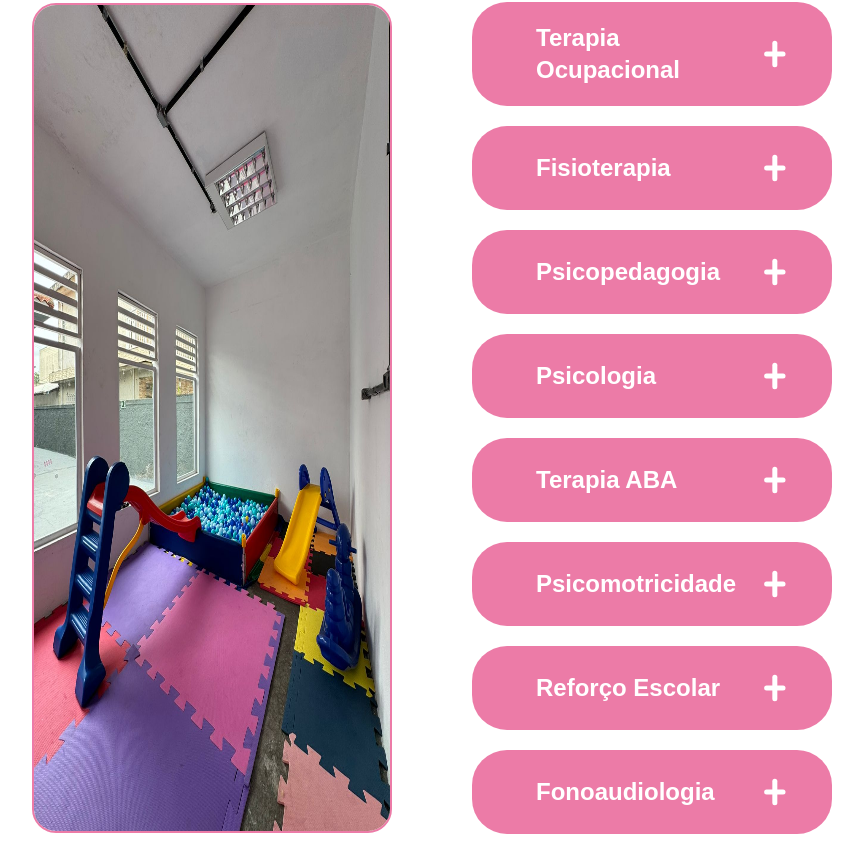
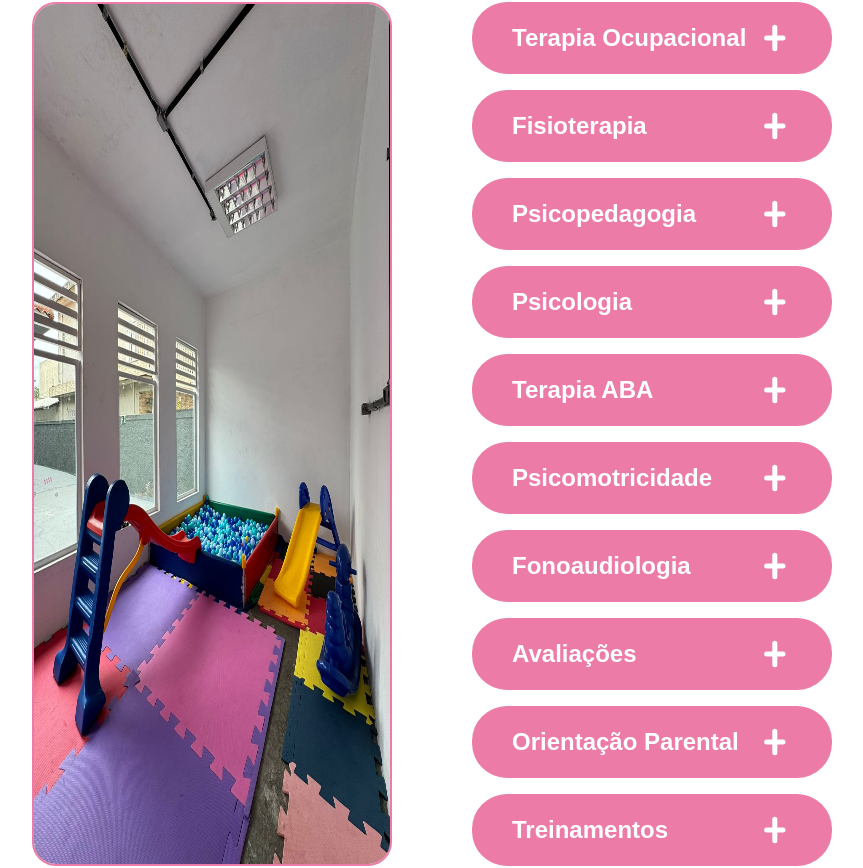
Before and after one commit to RonaldMamani/LaBrinque, a React (Vite) app: page /servicos in a window 1280 px wide. Shown: the part 382-1250 px from the top of the page, without its empty margins (208-1071 px from the left). Built offline with nearby package versions, Linux system fonts and the light colour scheme.

Commit message:
Ajustando dados de serviços da clinica e modificando infomações no Home

```diff
--- a/src/components/ButtonInteractive/index.jsx
+++ b/src/components/ButtonInteractive/index.jsx
@@ -2,11 +2,10 @@ import Mais from "/src/assets/Add.svg";
 import Menos from "/src/assets/Less.svg";
 
 export default function ButtonInteractive({title, text, isOpen, onClick}) {
-
     return (
         <button
             className="
-                pl-16 pr-10 py-5 bg-[#EC7BA7] text-white text-start rounded-[35px] overflow-hidden
+                px-10 py-3.5 bg-[#EC7BA7] text-white text-start rounded-[35px] overflow-hidden
                 hover:bg-[#DF6F7F] hover:scale-105 transition-all
             "
             onClick={onClick}
--- a/src/components/ContainerFuncionario/index.jsx
+++ b/src/components/ContainerFuncionario/index.jsx
@@ -1,3 +1,4 @@
+import ButtonStaticRose from "../ButtonStaticRose";
 import ContainerImage from "../ContainerImage";
 
 export default function ContainerFuncionario({imageUrl, alt, nome, cargo}) {
--- a/src/components/ContainerImage/index.jsx
+++ b/src/components/ContainerImage/index.jsx
@@ -32,9 +32,7 @@ export default function ContainerImage({ src, alt, className}) {
                     src={src}
                     alt={alt}
                     className="
-                        w-[400px] h-[550px] rounded-xl cursor-default
-                        md:w-[600px] md:h-[750px]
-                        lg:w-[700px] lg:h-[875px]
+                        h-[90%] rounded-xl cursor-default
                         "
                 />
                 </div>
--- a/src/components/Informacoes/index.jsx
+++ b/src/components/Informacoes/index.jsx
@@ -1,4 +1,6 @@
-import Forms from "../Forms";
+import ImagemInfo from "/src/assets/IMAGEM-INFO.jpg";
+
+import ContainerImage from "../ContainerImage";
 
 export default function Informacoes() {
 
@@ -14,15 +16,15 @@ export default function Informacoes() {
             <h4 className="
                 text-[#EF7811] font-extrabold text-3xl
                 lg:text-[48px]
-                ">Entre em Contato</h4>
+                ">Mais Informações</h4>
             <div className="
                 w-full flex flex-col gap-10
-                lg:grid lg:grid-cols-3 lg:gap-14
+                lg:grid lg:grid-cols-2
                 ">
                 <a href={googleMapsUrl}
                     target="_blank"
                     rel="noopener noreferrer"
-                    className="lg:col-span-2"
+                    className=""
                     >
                     <div className="
                         w-full h-[520px] overflow-hidden rounded-lg shadow-lg cursor-pointer border-4 border-gray-300
@@ -37,7 +39,11 @@ export default function Informacoes() {
                     </iframe>
                     </div>
                 </a>
-                <Forms />
+                <ContainerImage
+                    src={ImagemInfo}
+                    alt="Imagem de Especialidades da Clinica"
+                    className="w-full rounded-2xl"
+                />
             </div>
     </section>
     )
--- a/src/components/SectionNossoEspaco/index.jsx
+++ b/src/components/SectionNossoEspaco/index.jsx
@@ -29,6 +29,7 @@ export default function SectionNossoEspaco() {
                     />
                 ))}
             </div>
+
         </section>
     )
 }
--- a/src/components/SectionNossoServicos/index.jsx
+++ b/src/components/SectionNossoServicos/index.jsx
@@ -33,12 +33,11 @@ export default function SectionNossoServicos() {
                     className="
                         border border-[#EC7BA7] rounded-3xl
                         md:h-[700px]
-                        lg:h-[830px] lg:w-[650px] lg:border-2"
+                        lg:h-full lg:w-[650px] lg:border-2"
                     src={ImageTemplate}
                     alt="Imagem da Clinica por dentro" />
                 <div className="
-                    w-full flex flex-col gap-5
-                    lg:h-full
+                    w-full flex flex-col gap-4
                     ">
                     {servicos.map((servico, index) => (
                         <ButtonInteractive
--- a/src/components/SectionServicos/index.jsx
+++ b/src/components/SectionServicos/index.jsx
@@ -1,5 +1,7 @@
 import { HashLink } from "react-router-hash-link";
-import ButtonStaticRose from "../Buttons/ButtonStaticRose";
+import ButtonStaticRose from "../ButtonStaticRose";
+
+import servicos from "/src/data/servicos";
 
 export default function SectionServicos() {
     return(
@@ -21,16 +23,15 @@ export default function SectionServicos() {
                     <div className="
                         flex flex-col gap-8 items-center
                         md:grid md:grid-cols-2
-                        lg:grid-cols-4 lg:gap-10
+                        lg:grid-cols-5 lg:gap-10
                         ">
-                        <ButtonStaticRose text="Terapia Ocupacional" />
-                        <ButtonStaticRose text="Fisioterapia" />
-                        <ButtonStaticRose text="Psicologia" />
-                        <ButtonStaticRose text="Psicopedagogia" />
-                        <ButtonStaticRose text="Psicomotricidade" />
-                        <ButtonStaticRose text="Reforço Escolar" />
-                        <ButtonStaticRose text="Fonoaudiólogo" />
-                        <ButtonStaticRose text="Terapia ABA" />
+                        {servicos.map((servicos, index) => (
+                            < ButtonStaticRose
+                                key={index}
+                                text={servicos.title}
+                            />
+                        ))}
+
                     </div>
                     <button className="
                         bg-[#963B84] shadow-lg shadow-[#EC7BA7] w-[270px] py-4 rounded-full
--- a/src/data/servicos.js
+++ b/src/data/servicos.js
@@ -21,16 +21,24 @@ const servicos = [
     },
     {
     title: "Psicomotricidade",
-    text: "A Psicomotricidade integra corpo e mente, estimulando o desenvolvimento motor, emocional e cognitivo por meio do movimento e da ludicidade.",
-    },
-    {
-    title: "Reforço Escolar",
-    text: "O Reforço Escolar oferece apoio individualizado para melhorar o rendimento acadêmico e a confiança da criança nas atividades escolares.",
+    text: "treino de habilidades motoras amplas e funcionais do dia a dia.",
     },
     {
     title: "Fonoaudiologia",
     text: "A Fonoaudiologia trata dificuldades na fala, linguagem, audição e alimentação, favorecendo a comunicação e o desenvolvimento infantil.",
     },
+    {
+    title: "Avaliações",
+    text: "Realizamos avaliações multidisciplinares detalhadas para identificar dificuldades e potencialidades da criança, direcionando o plano terapêutico mais adequado.",
+    },
+    {
+    title: "Orientação Parental",
+    text: "A orientação parental auxilia os responsáveis a compreenderem melhor as necessidades da criança, promovendo estratégias de convivência, educação e desenvolvimento em casa.",
+    },
+    {
+    title: "Treinamentos",
+    text: "Desenvolvemos treinamentos personalizados para escolas, profissionais e cuidadores, focando na capacitação sobre temas como inclusão, neurodiversidade e práticas terapêuticas.",
+    }
 ];
 
 export default servicos;
```
Also changed, not shown: src/assets/IMAGEM-INFO.jpg (added), src/components/ButtonStaticRose/index.jsx (renamed from src/components/Buttons/ButtonStaticRose.jsx).
